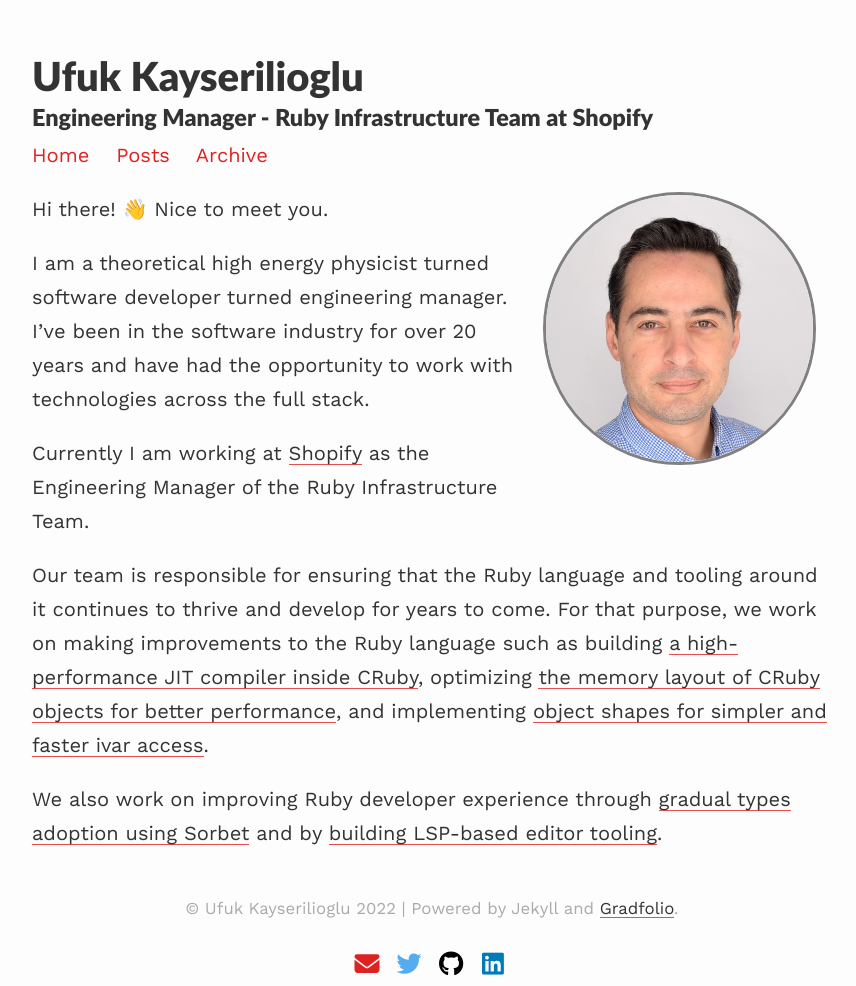
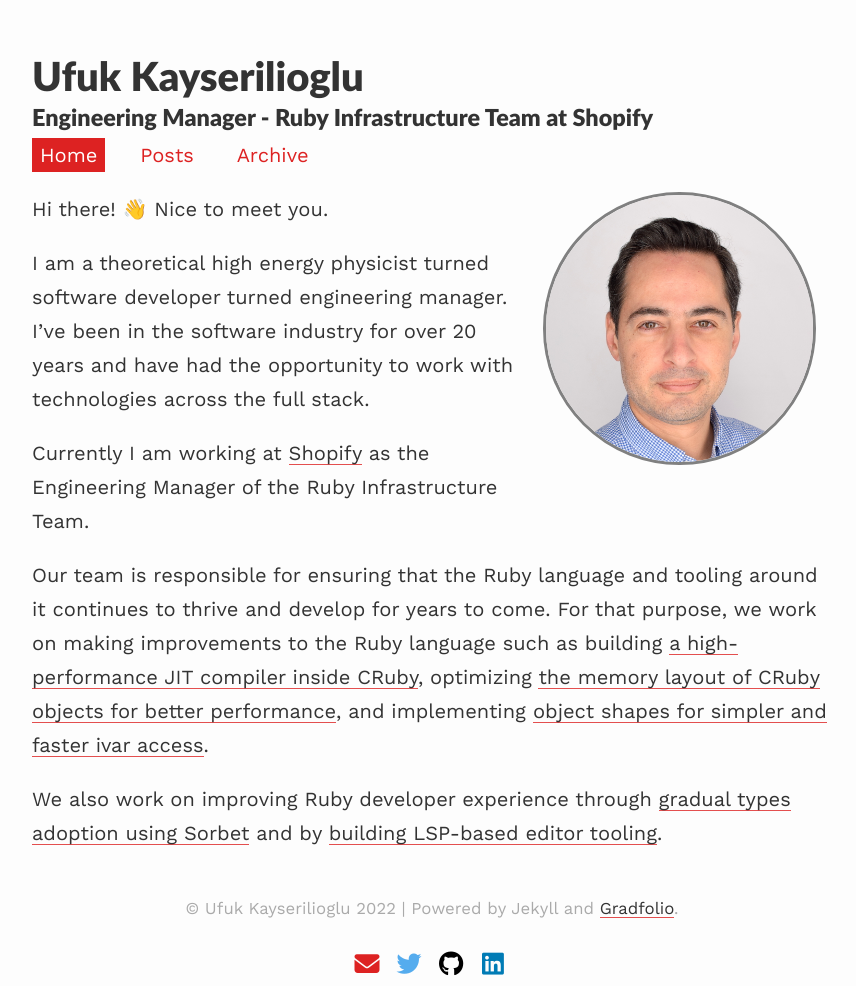
Before and after one commit to paracycle/ufuk.dev, a Jekyll site: the page built from index.md, in a window 1280 px wide. Shown: the whole page, without its empty margins (208-1064 px from the left). Built offline with Jekyll 4.4.1, drawn with Linux system fonts in a browser that asks for light colours; nearby versions of some CDN libraries.

Commit message:
Refactor navigation

```diff
--- a/_config.yml
+++ b/_config.yml
@@ -62,6 +62,16 @@
   - README.md
   - LICENSE.md
 
+navigation:
+  - title: Home
+    url: /
+  # - title: Talks
+  #   url: /talks/
+  - title: Posts
+    url: /posts/
+  - title: Archive
+    url: /archive/
+
 defaults:
   - scope:
       path: "assets/images"
--- a/_includes/navigation.html
+++ b/_includes/navigation.html
@@ -1,6 +1,9 @@
-<div class="links scroll">
-        <a href="{{site.baseurl}}/">Home</a>
-        <!-- <a href="{{site.baseurl}}/projects/">Projects</a> -->
-        <a href="{{site.baseurl}}/posts/">Posts</a>
-        <a href="{{site.baseurl}}/archive/">Archive</a>
-</div>
+<nav class="scroll">
+  {% for item in site.navigation %}
+    {% assign class = nil %}
+    {% if page.url == item.url %}
+        {% assign class = 'active' %}
+    {% endif %}
+    <a href="{{ item.url }}" class="{{ class }}">{{ item.title }}</a>
+  {% endfor %}
+</nav>
--- a/assets/css/_sass/footer.scss
+++ b/assets/css/_sass/footer.scss
@@ -2,11 +2,6 @@
 footer {
     clear: both;
     margin-top: 2em;
-}
-
-/* Footer navigation links */
-.links a {
-    margin-right: 1em;
 }
 
 /* Footer copyrights */
--- /dev/null
+++ b/assets/css/_sass/navigation.scss
@@ -0,0 +1,23 @@
+/* Footer navigation links */
+nav {
+  & > a {
+    margin-right: 1em;
+    padding: 0.4em;
+
+    &.active {
+      background-color: #d22;
+      color: #fff;
+    }
+  }
+  /* Horizontal scrolling navbar. From: https://is.gd/WuJxqy */
+  &.scroll {
+    white-space: nowrap;
+    overflow-x: auto;
+    -webkit-overflow-scrolling: touch;
+    -ms-overflow-style: -ms-autohiding-scrollbar;
+
+    &::-webkit-scrollbar {
+      display: none;
+    }
+  }
+}
--- a/assets/css/_sass/style.scss
+++ b/assets/css/_sass/style.scss
@@ -160,13 +160,3 @@
 .divider {
   margin: 1em;
 }
-
-/* Horizontal scrolling navbar. From: https://is.gd/WuJxqy */
-.scroll {
-  white-space: nowrap;
-  overflow-x: auto;
-  -webkit-overflow-scrolling: touch;
-  -ms-overflow-style: -ms-autohiding-scrollbar; }
-
-.scroll::-webkit-scrollbar {
-  display: none; }
--- a/assets/css/main.scss
+++ b/assets/css/main.scss
@@ -23,6 +23,7 @@
         "footer-social",
         "projects",
         "profile",
+        "navigation",
         "footer",
         "style",
         "google-fonts"
```
